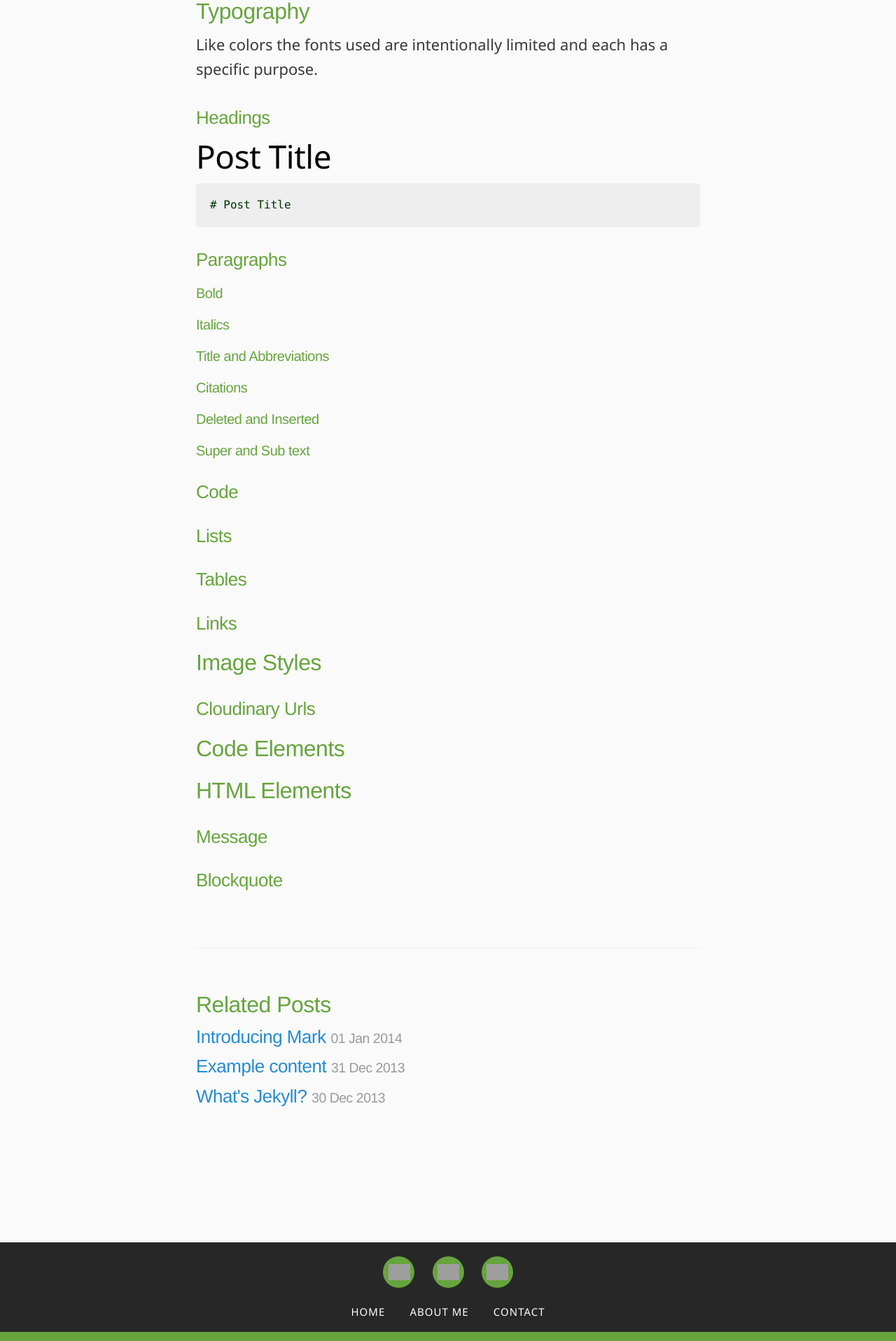
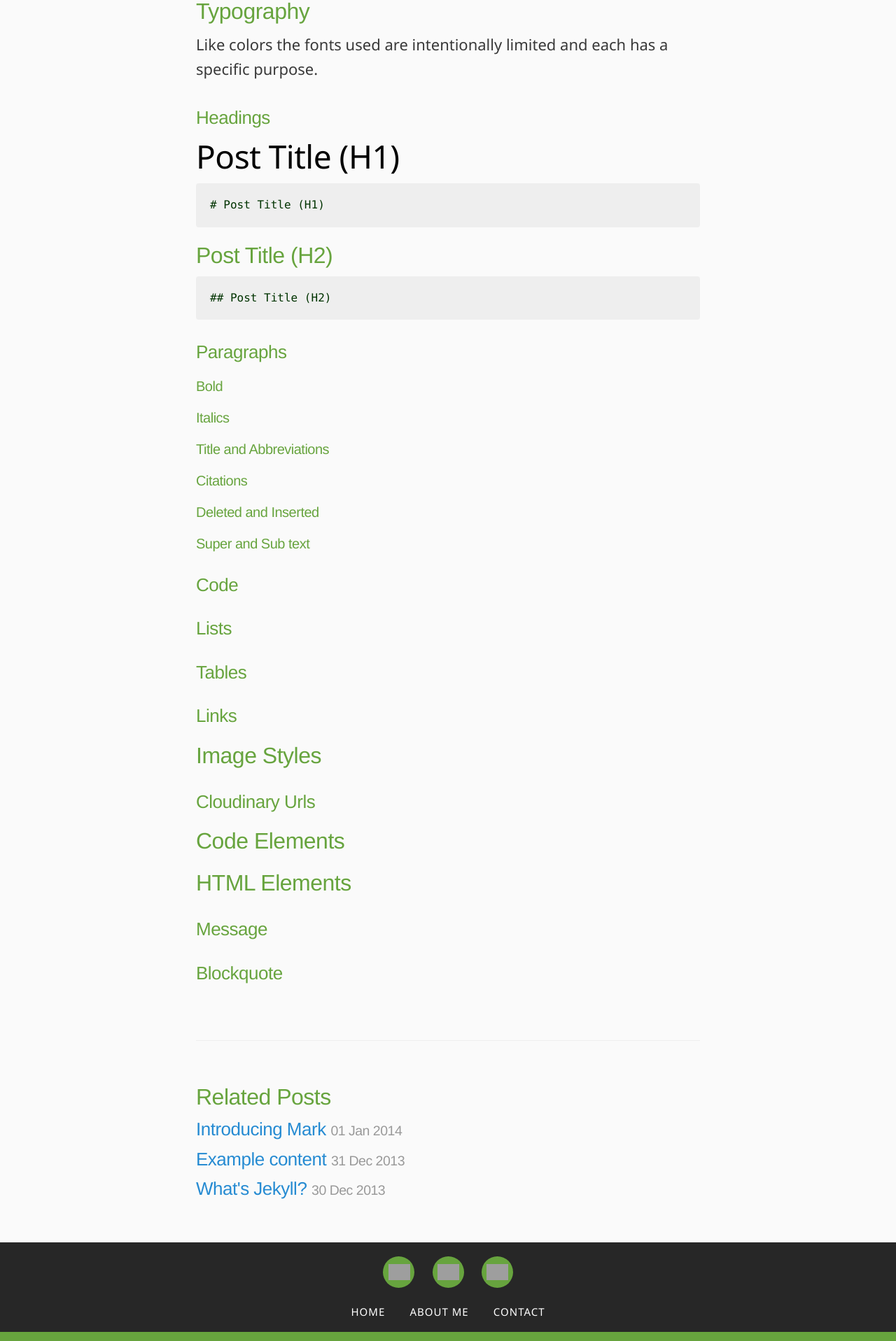
Before and after one commit to markthelefty/markthelefty.github.io, a Jekyll site: the page built from _posts/2018-07-30-theme-style-guide.markdown, in a window 1280 px wide. Shown: the part 1092-3009 px from the top of the page at 70% size. Built offline with Jekyll 4.4.1, drawn with Linux system fonts in a browser that asks for light colours; some web fonts are replaced; our own code applies the rules of GitHub Pages for plain Markdown files; grey boxes are pictures that could not be loaded.

Commit message:
Updated Theme Style Guide

````diff
--- a/_posts/2018-07-30-theme-style-guide.markdown
+++ b/_posts/2018-07-30-theme-style-guide.markdown
@@ -18,13 +18,15 @@ The goal is to use several core "brand" colors. Currently there are two primary
 Like colors the fonts used are intentionally limited and each has a specific purpose.
 
 ### Headings
-# Post Title
+# Post Title (H1)
 {: .post-title}
 ```markdown
-# Post Title
+# Post Title (H1)
 ```
-
-
+## Post Title (H2)
+```markdown
+## Post Title (H2)
+```
 
 
 
````
